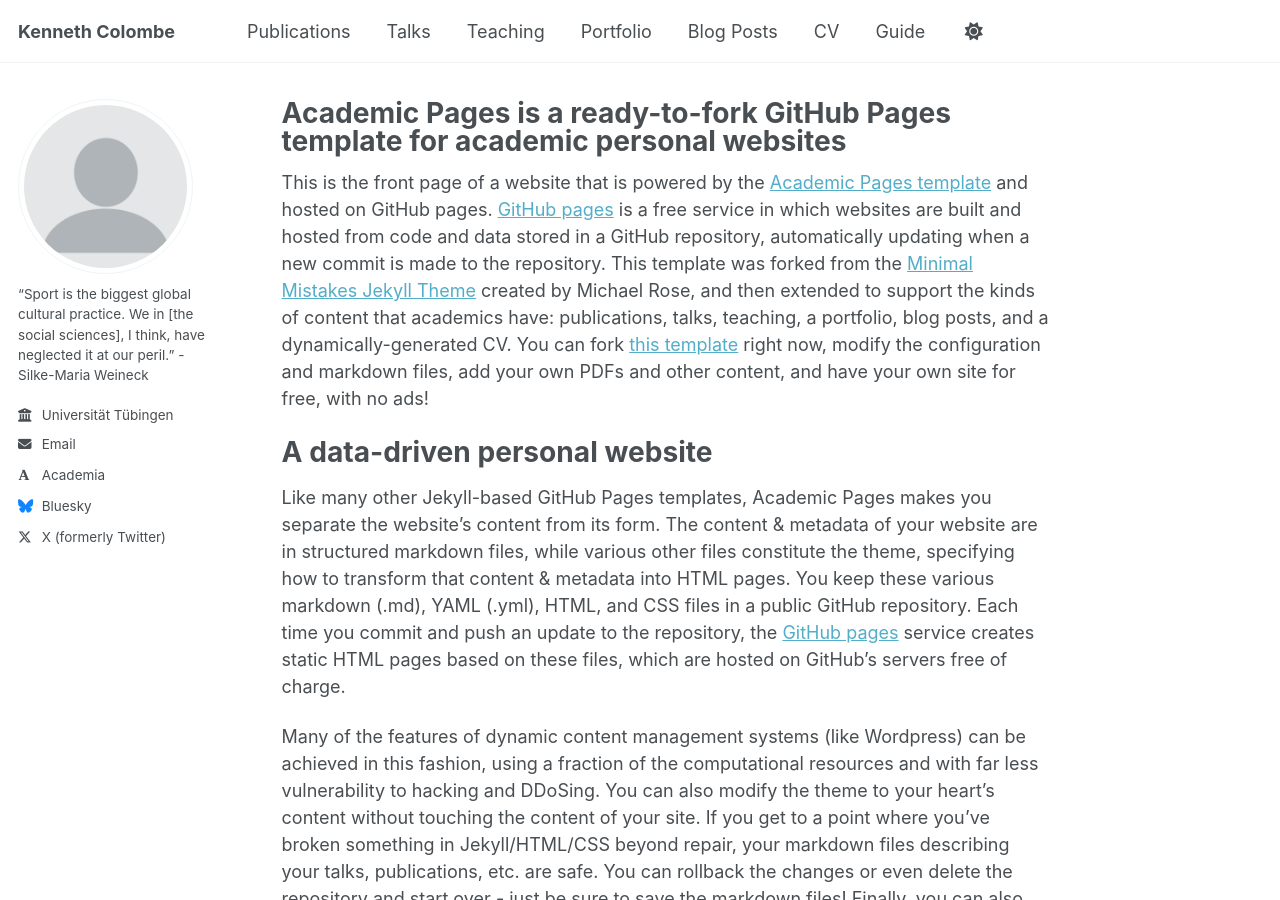
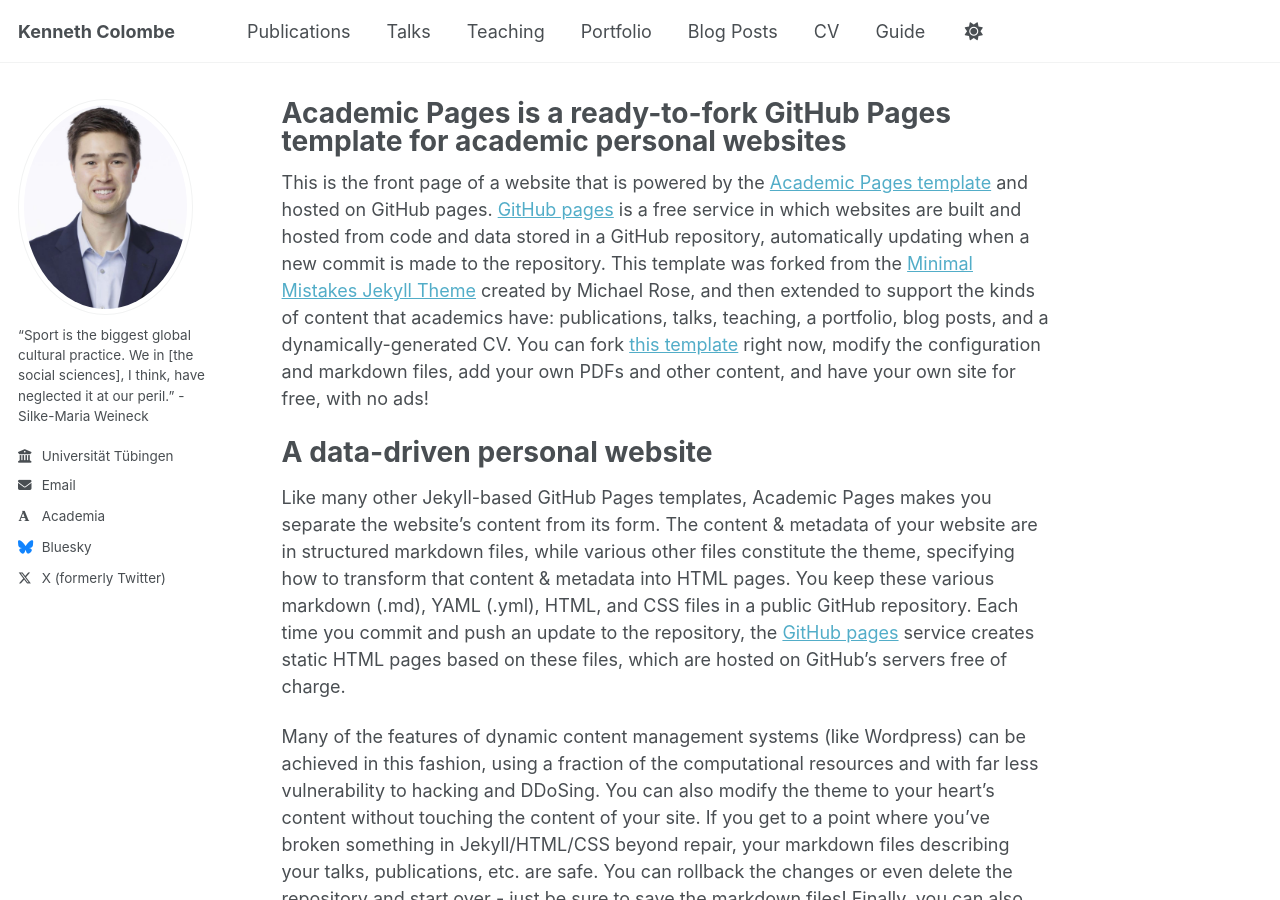
Before and after one commit to kcolombe/kcolombe.github.io, a Jekyll site: the page built from _pages/about.md, in a window 1280 px wide and 900 px high. Built offline with Jekyll 4.4.1, drawn with Linux system fonts in a browser that asks for light colours; some web fonts are replaced.

Commit message:
Update _config.yml

```diff
--- a/_config.yml
+++ b/_config.yml
@@ -22,7 +22,7 @@
 #               Additional customization can be done by editing /_includes/author-profile.html
 author:
   # Biographic information
-  avatar           : "profile.png"
+  avatar           : "Colombe_Kenneth_Headshot.jpg"
   name             : #
   bio              : "“Sport is the biggest global cultural practice. We in [the social sciences], I think, have neglected it at our peril.” - Silke-Maria Weineck"
   employer         : "Universität Tübingen"
```
